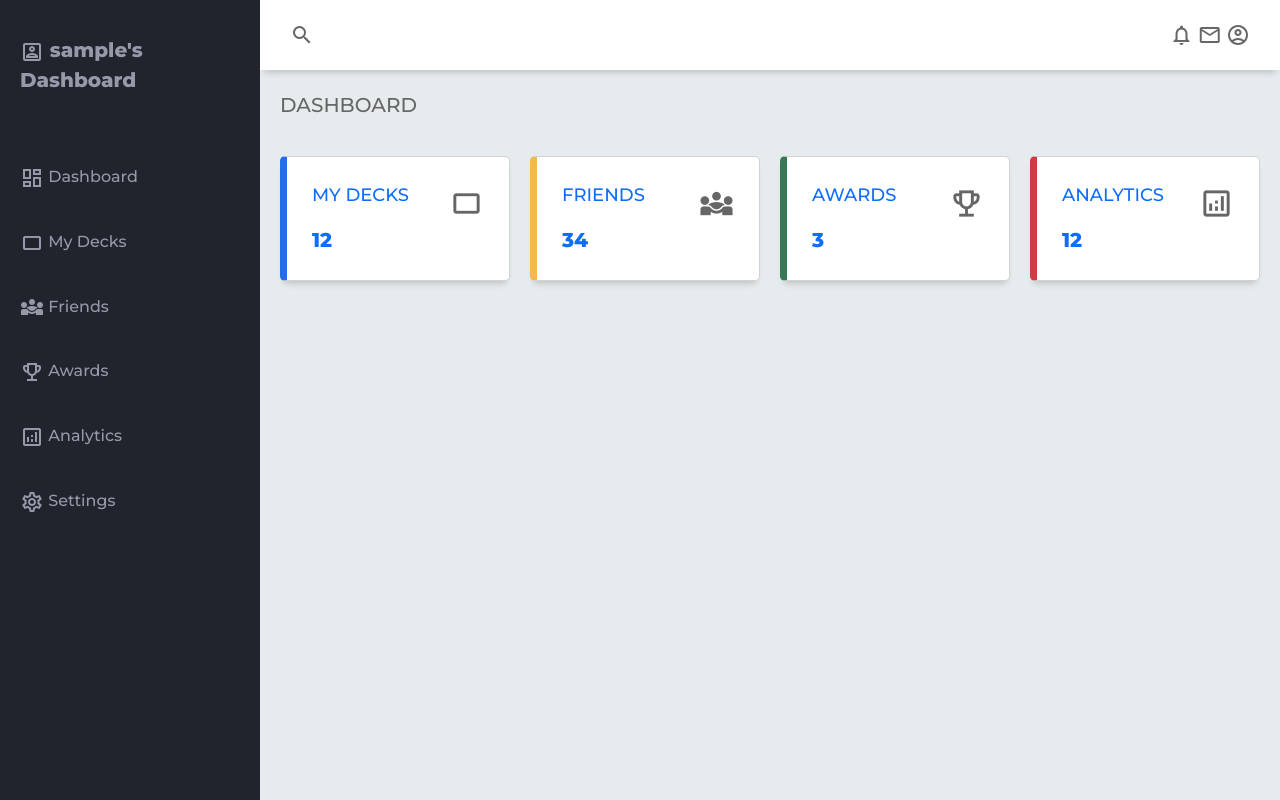
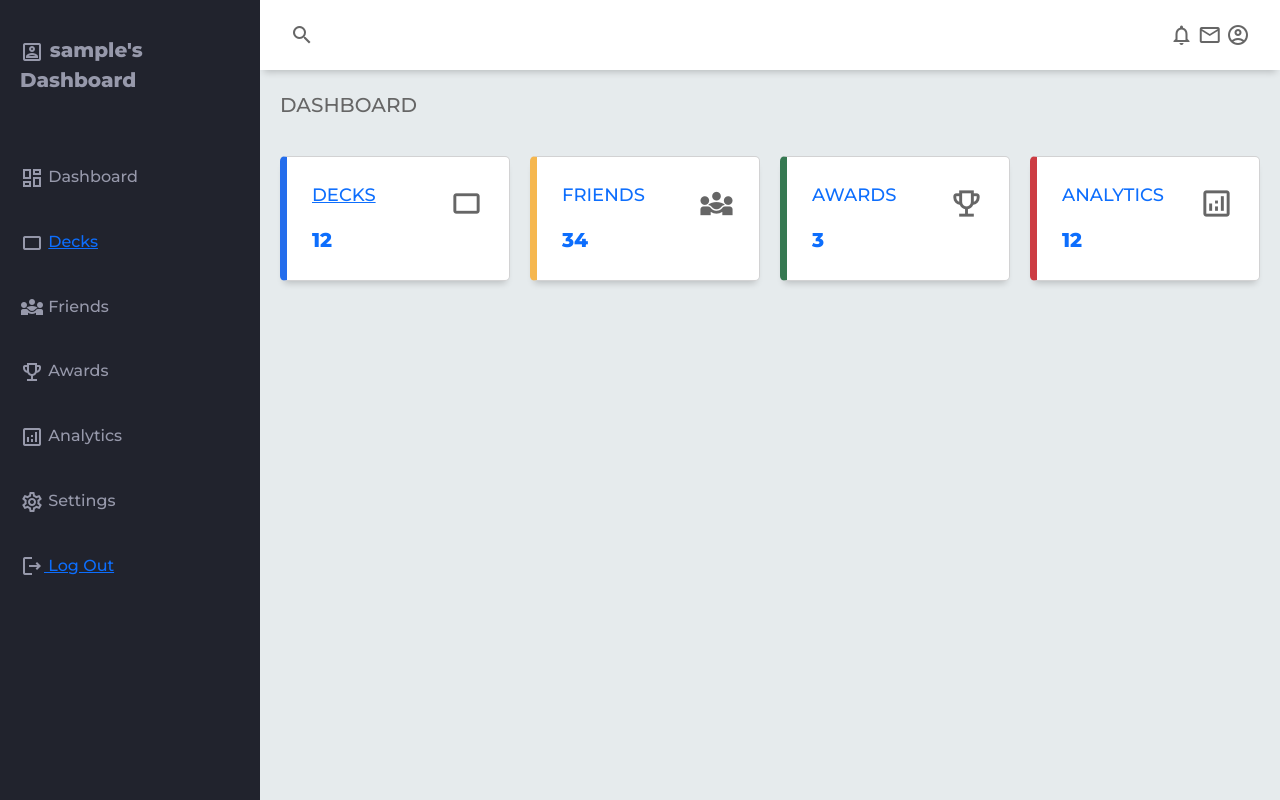
Before and after one commit to NolanBrown42/TICK-KING, a Flask app: page /dashboard in a window 1280 px wide. Run offline with Flask 2, Linux system fonts and the light colour scheme; the visitor is signed in with stand-in values (Sample User, id 1); some libraries are stand-ins or nearby versions.

Commit message:
Added links and logout button

```diff
--- a/website/templates/dashboard.html
+++ b/website/templates/dashboard.html
@@ -58,19 +58,22 @@
                     <span class="material-icons-outlined">dashboard</span> Dashboard
                 </li>
                 <li class="sidebar-list-item">
-                <span class="material-icons-outlined">crop_7_5</span> My Decks
+                    <span class="material-icons-outlined">crop_7_5</span> <a href="/mylibrary" >Decks</a>
                 </li>
                 <li class="sidebar-list-item">
-                <span class="material-icons-outlined">diversity_3</span> Friends
+                    <span class="material-icons-outlined">diversity_3</span> Friends
                 </li>
                 <li class="sidebar-list-item">
-                <span class="material-icons-outlined">emoji_events</span> Awards
+                    <span class="material-icons-outlined">emoji_events</span> Awards
                 </li>
                 <li class="sidebar-list-item">
-                <span class="material-icons-outlined">analytics</span> Analytics
+                    <span class="material-icons-outlined">analytics</span> Analytics
                 </li>
                 <li class="sidebar-list-item">
-                <span class="material-icons-outlined">settings</span> Settings
+                    <span class="material-icons-outlined">settings</span> Settings
+                </li>
+                <li class="sidebar-list-item">
+                    <span class="material-icons-outlined">logout</span><a href="/logout"> Log Out</a>
                 </li>
             </ul>
         </aside>
@@ -84,9 +87,9 @@
 
             <div class="main-cards">
 
-                <div class="card">
+                <div class="card" href="/mylibrary">
                     <div class="card-inner">
-                        <p class="text-primary">MY DECKS</p>
+                        <p class="text-primary"><a href="/mylibrary">DECKS</a></p>
                         <span class="material-icons-outlined text-blue">crop_7_5</span>
                     </div>
                     <span class="text-primary font-weight-bold">12</span>
```
